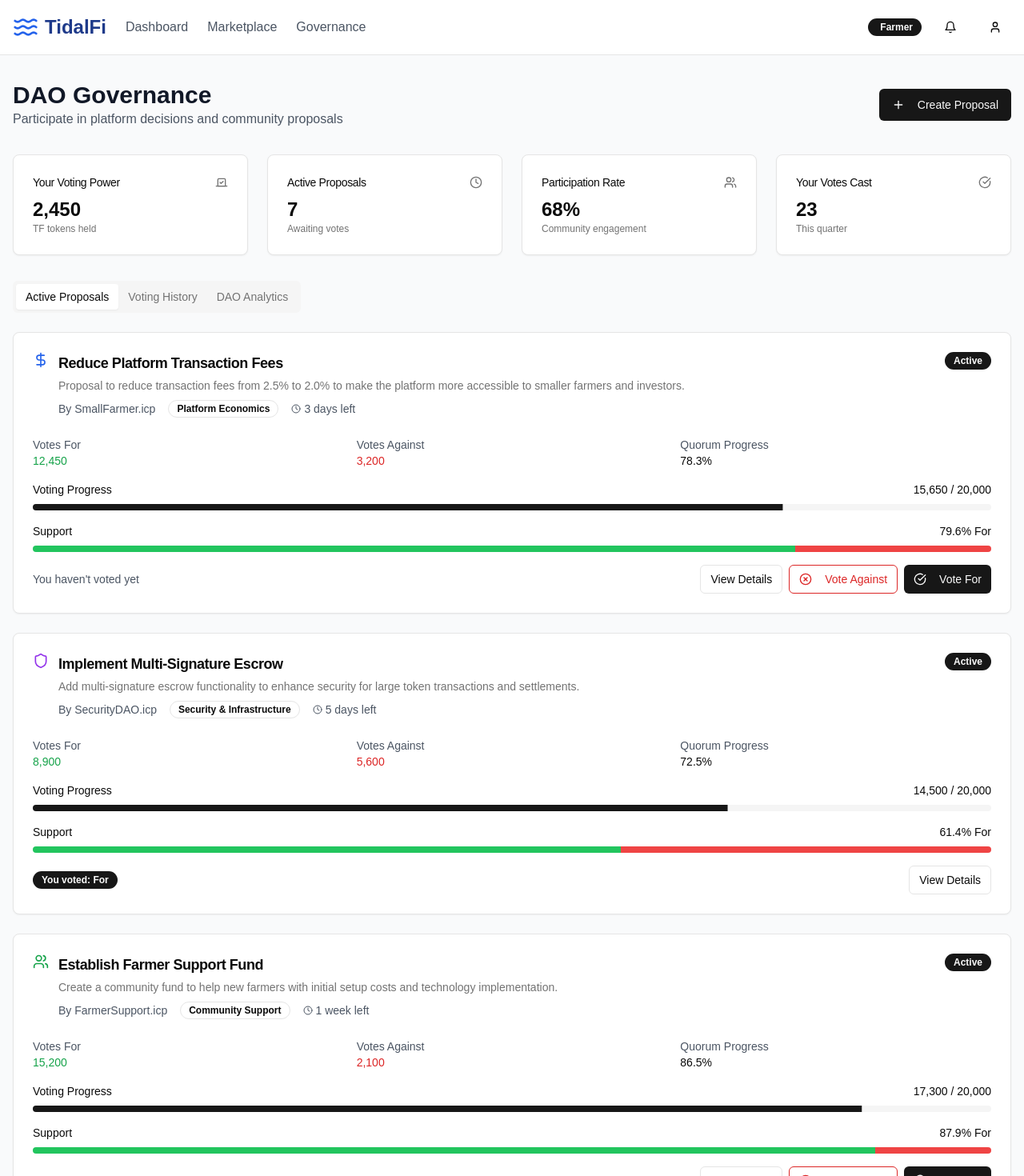
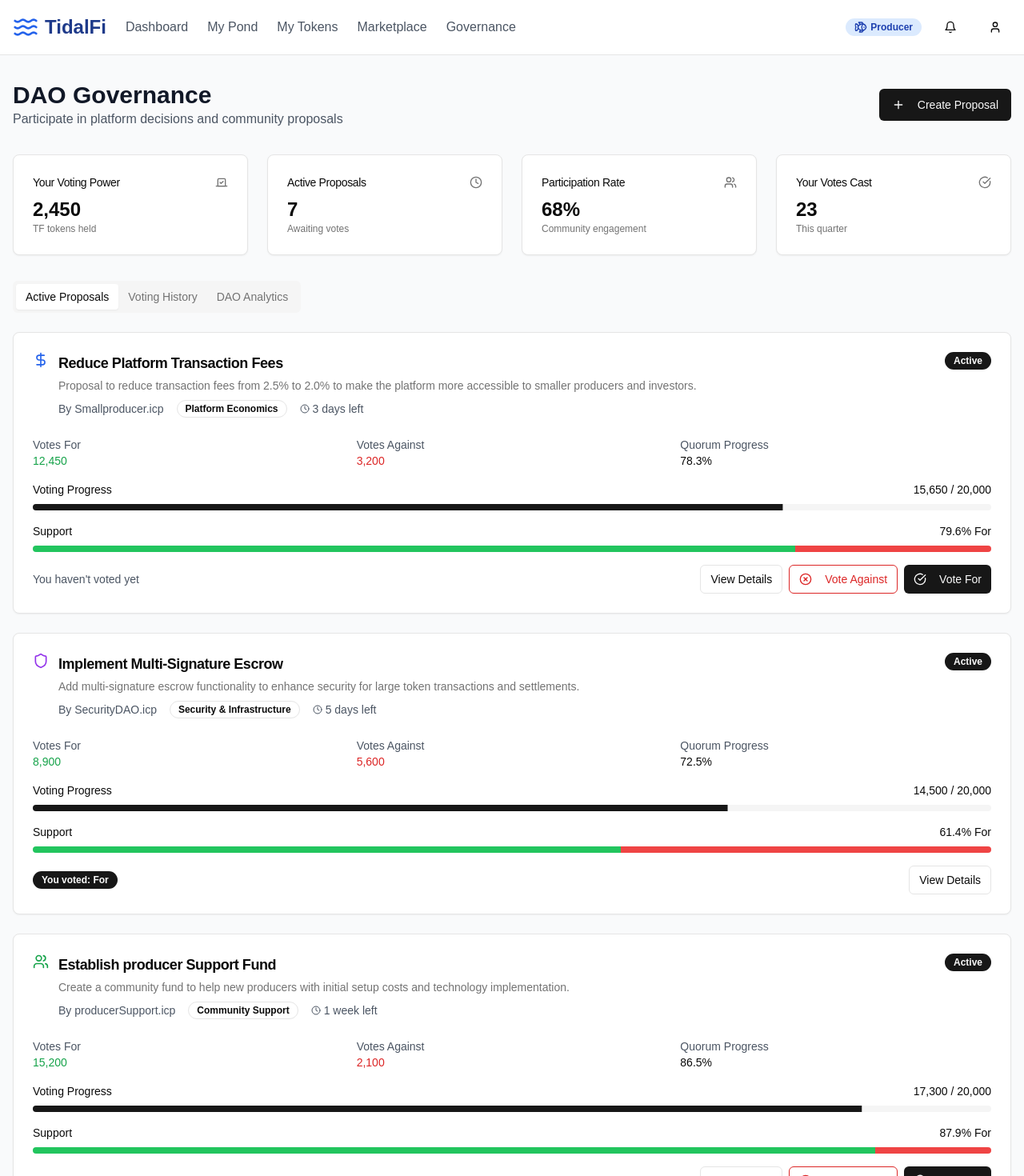
Before and after one commit to zxaylex/TidalFi, a Next.js app: page /governance in a window 1280 px wide. Shown: the top 1470 px of the page at 80% size. Built offline with nearby package versions, Linux system fonts and the light colour scheme.

Commit message:
Update page.tsx

```diff
--- a/app/governance/page.tsx
+++ b/app/governance/page.tsx
@@ -13,12 +13,12 @@ import Link from "next/link"
 
 export default function GovernancePage() {
   const searchParams = useSearchParams()
-  const [userRole, setUserRole] = useState<"farmer" | "investor" | "buyer">("farmer")
+  const [userRole, setUserRole] = useState<"producer" | "investor" | "buyer">("producer")
 
   useEffect(() => {
     // Get user role from URL params or localStorage
-    const roleFromUrl = searchParams.get("role") as "farmer" | "investor" | "buyer"
-    const storedRole = localStorage.getItem("userRole") as "farmer" | "investor" | "buyer"
+    const roleFromUrl = searchParams.get("role") as "producer" | "investor" | "buyer"
+    const storedRole = localStorage.getItem("userRole") as "producer" | "investor" | "buyer"
 
     if (roleFromUrl) {
       setUserRole(roleFromUrl)
@@ -104,9 +104,9 @@ export default function GovernancePage() {
                   id: "PROP-001",
                   title: "Reduce Platform Transaction Fees",
                   description:
-                    "Proposal to reduce transaction fees from 2.5% to 2.0% to make the platform more accessible to smaller farmers and investors.",
+                    "Proposal to reduce transaction fees from 2.5% to 2.0% to make the platform more accessible to smaller producers and investors.",
                   category: "Platform Economics",
-                  proposer: "SmallFarmer.icp",
+                  proposer: "Smallproducer.icp",
                   timeLeft: "3 days",
                   votesFor: 12450,
                   votesAgainst: 3200,
@@ -134,11 +134,11 @@ export default function GovernancePage() {
                 },
                 {
                   id: "PROP-003",
-                  title: "Establish Farmer Support Fund",
+                  title: "Establish producer Support Fund",
                   description:
-                    "Create a community fund to help new farmers with initial setup costs and technology implementation.",
+                    "Create a community fund to help new producers with initial setup costs and technology implementation.",
                   category: "Community Support",
-                  proposer: "FarmerSupport.icp",
+                  proposer: "producerSupport.icp",
                   timeLeft: "1 week",
                   votesFor: 15200,
                   votesAgainst: 2100,
```
